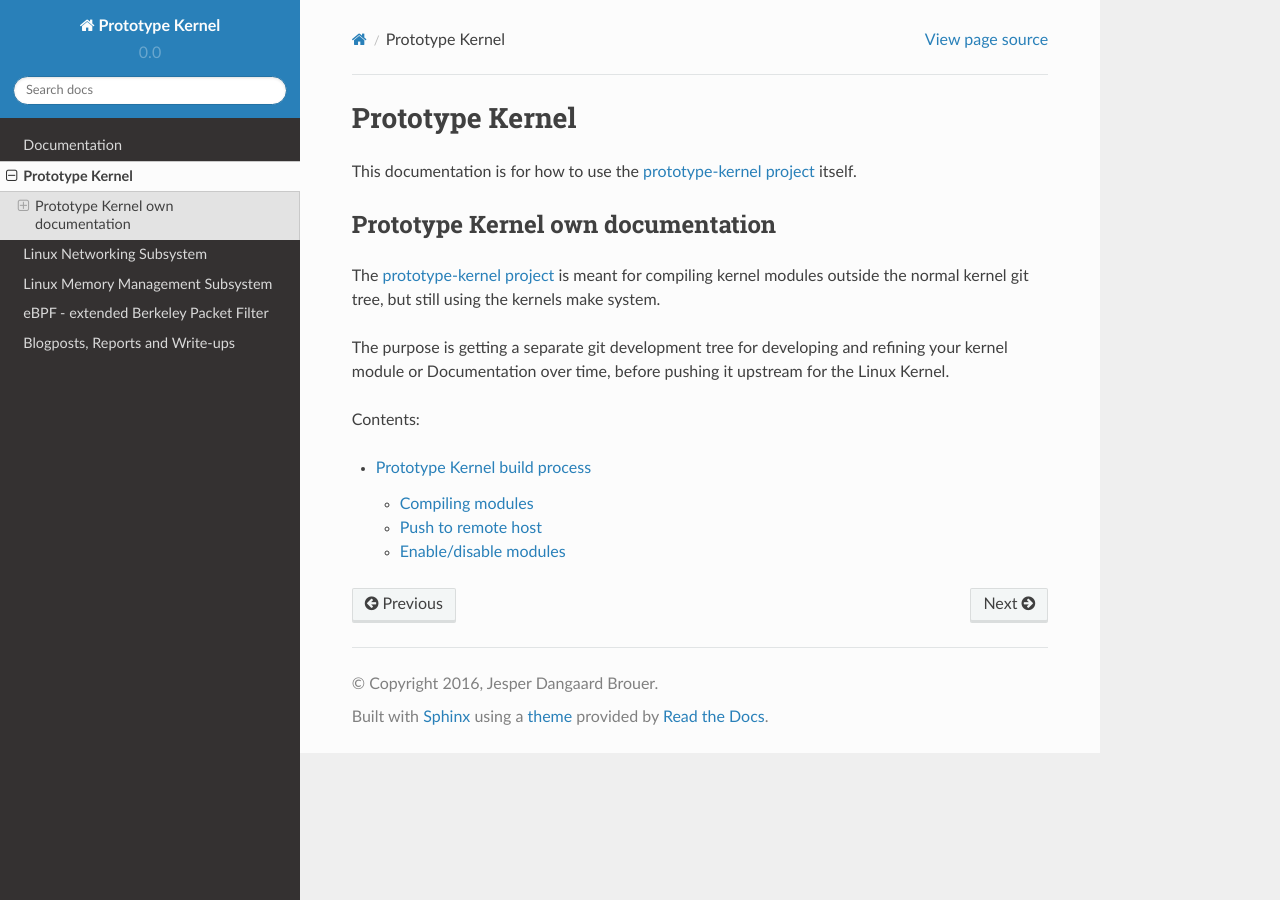
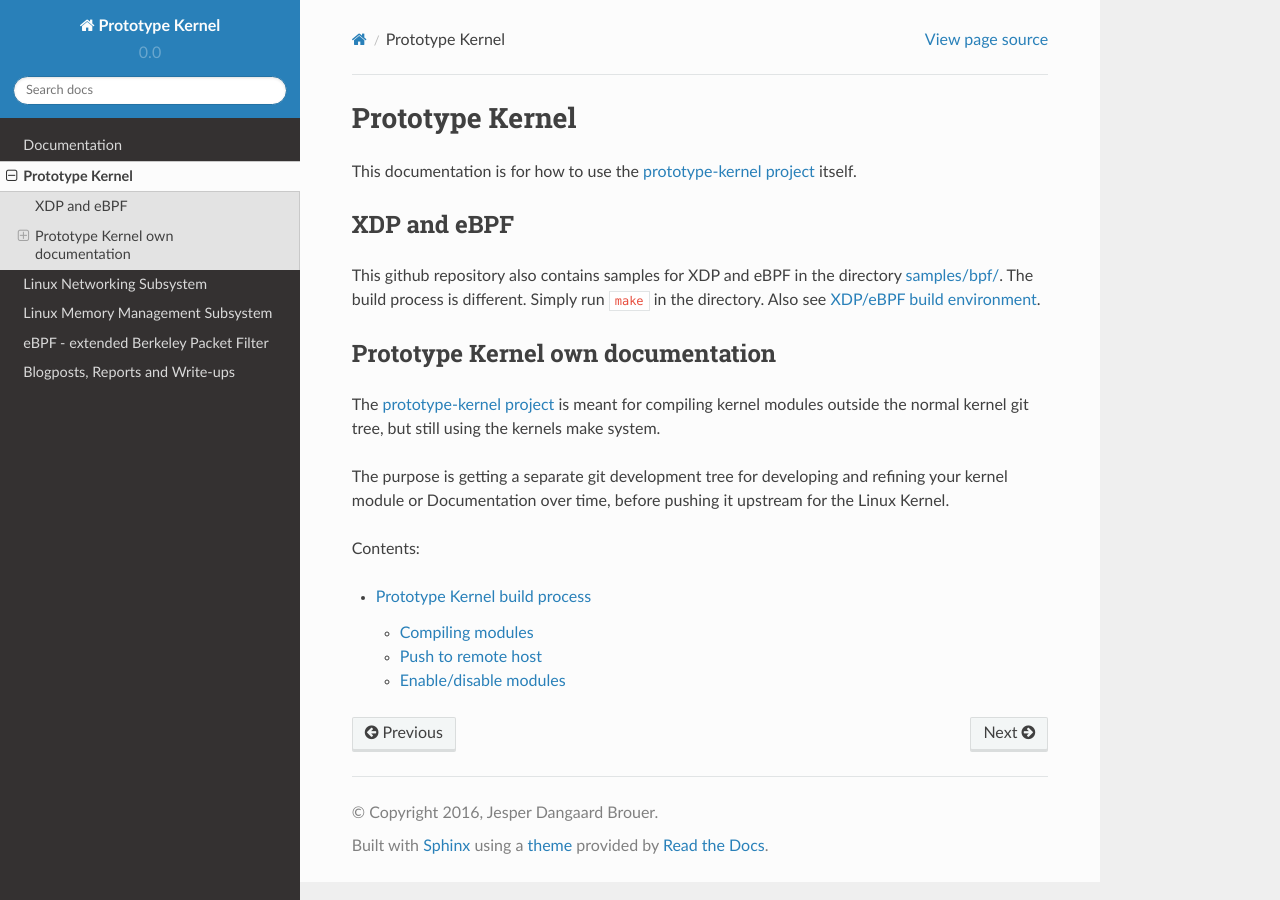
Before and after one commit to netoptimizer/prototype-kernel, a Sphinx documentation site: the page built from kernel/Documentation/prototype-kernel/index.rst, in a window 1280 px wide. Built offline with Sphinx 7.4.7 and the Read the Docs theme 2.0.0, drawn with Linux system fonts in a browser that asks for light colours.

Commit message:
docs: reference XDP and eBPF samples dir in Prototype Kernel own documentation
https://prototype-kernel.readthedocs.io/en/latest/prototype-kernel/index.html

Signed-off-by: Jesper Dangaard Brouer <brouer@redhat.com>

```diff
--- a/kernel/Documentation/prototype-kernel/index.rst
+++ b/kernel/Documentation/prototype-kernel/index.rst
@@ -5,6 +5,17 @@ Prototype Kernel
 This documentation is for how to use the `prototype-kernel project`_ itself.
 
 .. _`prototype-kernel project`: https://github.com/netoptimizer/prototype-kernel
+
+XDP and eBPF
+============
+
+This github repository also contains samples for XDP and eBPF in the
+directory `samples/bpf/`_.  The build process is different.  Simply
+run ``make`` in the directory.
+Also see :doc:`../networking/XDP/end-user/build_environment`.
+
+.. _samples/bpf/:
+   https://github.com/netoptimizer/prototype-kernel/tree/master/kernel/samples/bpf
 
 Prototype Kernel own documentation
 ==================================
@@ -18,6 +29,7 @@ and refining your kernel module or Documentation over time, before
 pushing it upstream for the Linux Kernel.
 
 
+
 Contents:
 
 .. toctree::
```
